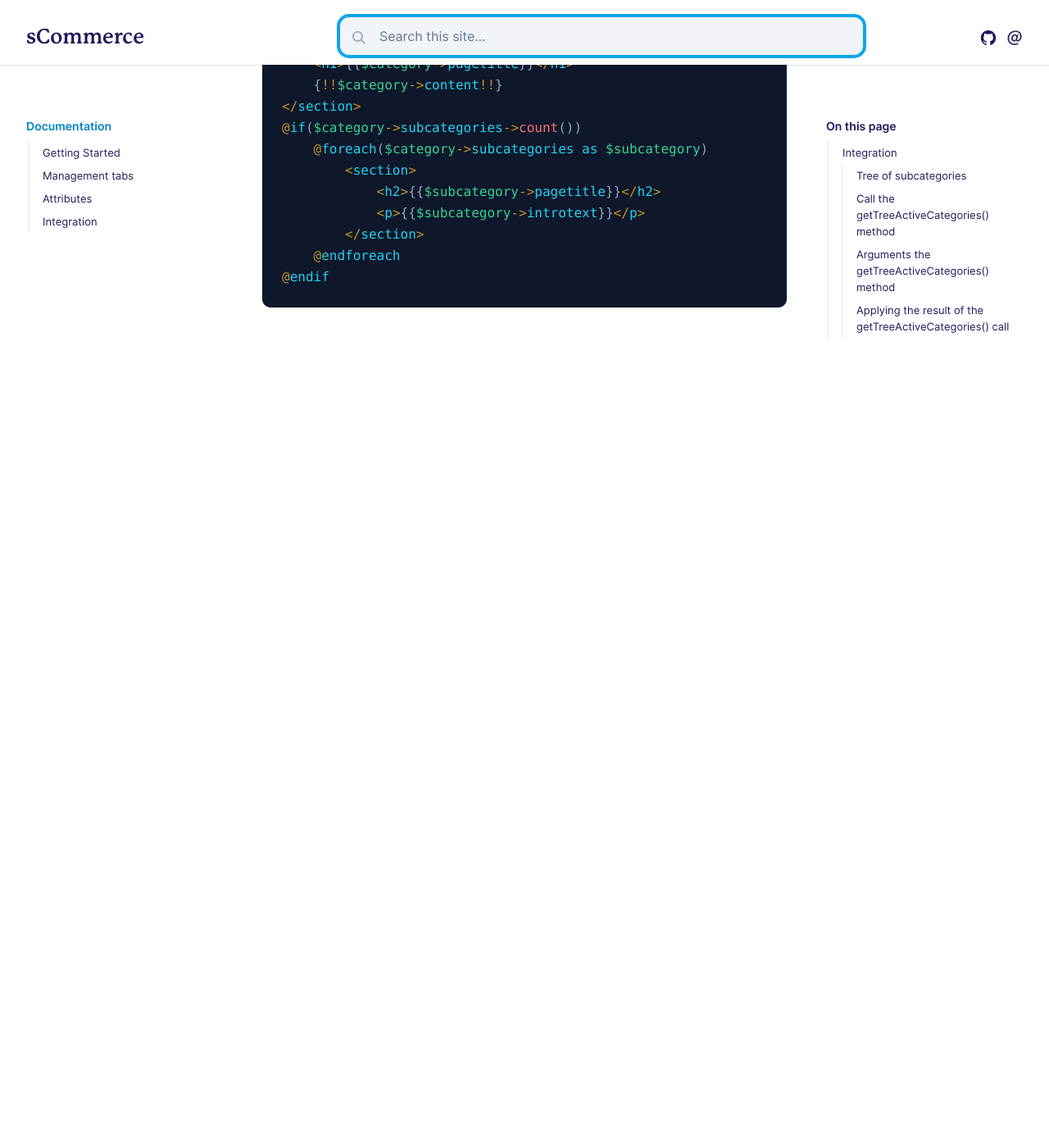
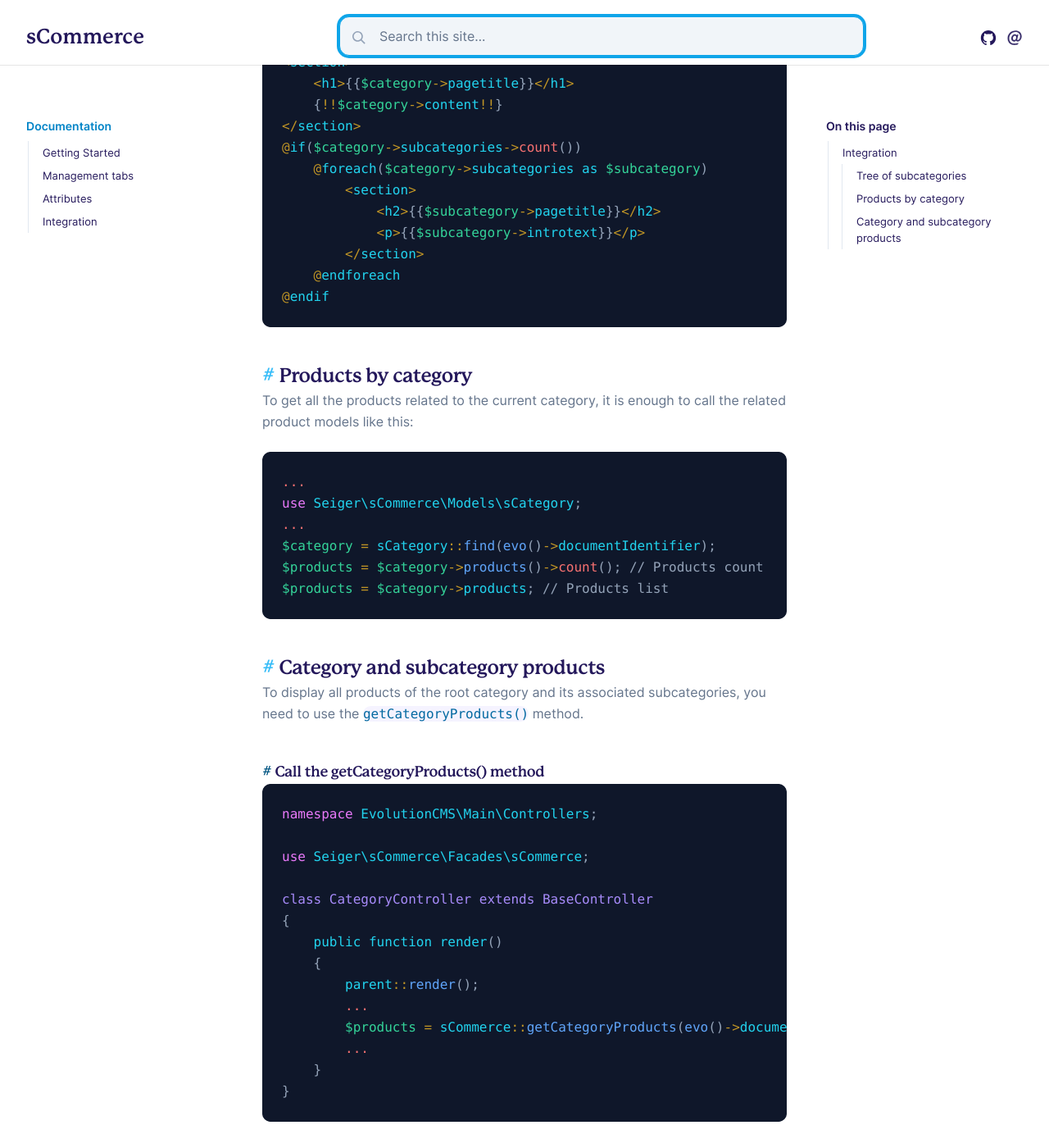
Before and after one commit to Seiger/sCommerce, a Jekyll site: the page built from docs/pages/integration.md, in a window 1280 px wide and 1400 px high, scrolled down 2230 px. Shown: the whole window at 82% size. Built offline with Jekyll 4.4.1, drawn with Linux system fonts in a browser that asks for light colours; some web fonts are replaced; before the commit the page ends 2773 px from its top, so only the background shows below that; some of the changed text lies outside the part shown.

Commit message:
[FIX] Docs.

````diff
--- a/docs/pages/integration.md
+++ b/docs/pages/integration.md
@@ -46,7 +46,7 @@
 }
 ```
 
-### Call the getTreeActiveCategories() method
+#### Call the getTreeActiveCategories() method
 
 ```php
 namespace EvolutionCMS\Main\Controllers;
@@ -65,14 +65,15 @@
 }
 ```
 
-### Arguments the getTreeActiveCategories() method
+#### Arguments the getTreeActiveCategories() method
 
 From the example above:
 
 `evo()->documentIdentifier` - The ID of the category for which you want to retrieve data. Number type integer.
+
 `10` - Nesting depth to get subcategories. Number type integer. Default 10.
 
-### Applying the result of the getTreeActiveCategories() call
+#### Applying the result of the getTreeActiveCategories() call
 
 See below for an example of using the result of the getTreeActiveCategories() method call in the Blade template.
 
@@ -91,3 +92,101 @@
     @endforeach
 @endif
 ```
+
+## Products by category
+
+To get all the products related to the current category, it is enough to call the related product models
+like this:
+
+```php
+...
+use Seiger\sCommerce\Models\sCategory;
+...
+$category = sCategory::find(evo()->documentIdentifier);
+$products = $category->products()->count(); // Products count
+$products = $category->products; // Products list
+```
+
+## Category and subcategory products
+
+To display all products of the root category and its associated subcategories,
+you need to use the `getCategoryProducts()` method.
+
+#### Call the getCategoryProducts() method
+
+```php
+namespace EvolutionCMS\Main\Controllers;
+
+use Seiger\sCommerce\Facades\sCommerce;
+
+class CategoryController extends BaseController
+{
+    public function render()
+    {
+        parent::render();
+        ...
+        $products = sCommerce::getCategoryProducts(evo()->documentIdentifier, 'base', 10);
+        ...
+    }
+}
+```
+
+#### Arguments the getCategoryProducts() method
+
+From the example above:
+
+This method can be called with no arguments.
+In this case, a list of products will be returned, where the root category will be the **current category**.
+If a multi-language is used, then the data of the text fields will be presented in the **current language**.
+The nesting **depth of** subcategories will be **10**.
+
+`evo()->documentIdentifier` - The ID of the root category for which data is to be retrieved.
+Number type integer or null. Default null.
+
+`'base'` - Language for displaying product fields. String language code or null. Default null.
+
+`10` - Nesting depth to get subcategories. Number type integer. Default 10.
+
+#### Result of the getCategoryProducts() call
+
+```php
+Illuminate\Database\Eloquent\Collection {#1422 ▼
+  #items: array:3 [▼
+    0 => Seiger\sCommerce\Models\sProduct {#1359 ▼
+      #connection: "default"
+      #table: "s_products"
+      #primaryKey: "id"
+      #keyType: "int"
+      +incrementing: true
+      #with: []
+      #withCount: []
+      +preventsLazyLoading: false
+      #perPage: 15
+      +exists: true
+      +wasRecentlyCreated: false
+      #escapeWhenCastingToString: false
+      #attributes: array:35 [▶]
+      #original: array:35 [▶]
+      #changes: []
+      #casts: []
+      #classCastCache: []
+      #attributeCastCache: []
+      #dateFormat: null
+      #appends: array:2 [▶]
+      #dispatchesEvents: []
+      #observables: []
+      #relations: []
+      #touches: []
+      +timestamps: true
+      +usesUniqueIds: false
+      #hidden: []
+      #visible: []
+      #fillable: []
+      #guarded: array:1 [▶]
+    }
+    1 => Seiger\sCommerce\Models\sProduct {#1421 ▶}
+    2 => Seiger\sCommerce\Models\sProduct {#1370 ▶}
+  ]
+  #escapeWhenCastingToString: false
+}
+```
````
